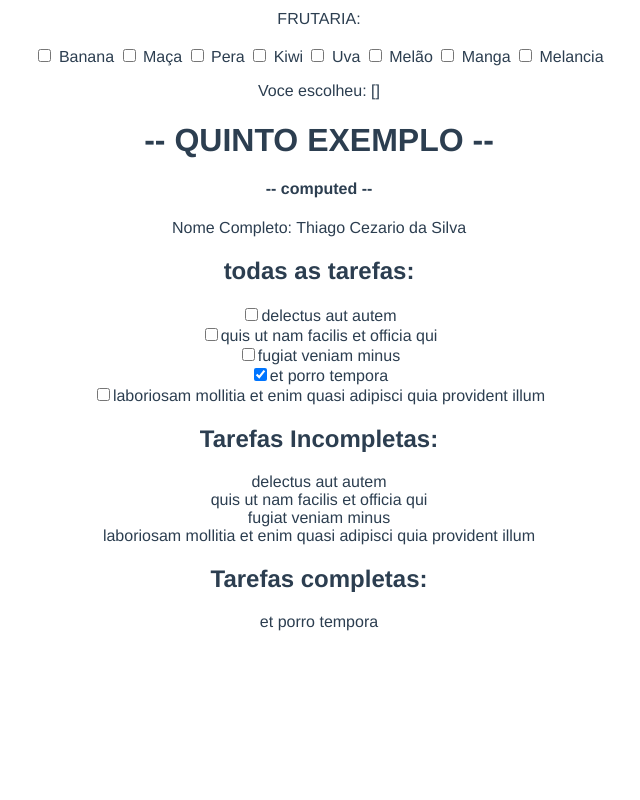
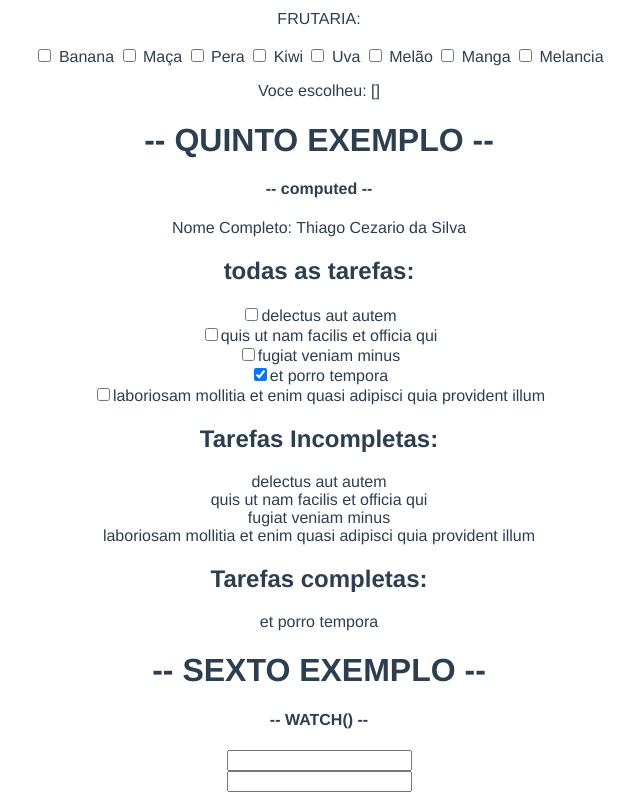
Before and after one commit to Thiago-cez/Vue3, a Vue app in the folder aprendendo-vue/: page / in a window 1280 px wide. Shown: the part 739-1539 px from the top of the page, without its empty margins (321-961 px from the left). Before the commit the page ends 1378 px from the top, so only its background shows below. Built offline with nearby package versions, Linux system fonts and the light colour scheme.

Commit message:
Feat class 11 complete

```diff
--- a/aprendendo-vue/src/App.vue
+++ b/aprendendo-vue/src/App.vue
@@ -76,6 +76,16 @@
         <h2>Tarefas completas: </h2>
         <div v-for="todo in tarefasConcluidas"
         :key="todo.id"> {{ todo.title }}</div>
+      </div>
+
+        <div>
+        <h1> -- SEXTO EXEMPLO -- </h1>
+        <h4> -- WATCH()  -- </h4>
+         <input v-model="user.firstName"> <br>
+         <input v-model="user.SecondName"><br>{{ user.firstName}} {{ user.SecondName }}
+        <div>
+
+      </div>
     </div>
 
 </template>
@@ -133,8 +143,12 @@ export default {
                     "title": "laboriosam mollitia et enim quasi adipisci quia provident illum",
                     "completed": false
                   }
-                ]
-       }
+                ],
+        user: {
+          firstName: "",
+          SecondName: ""
+        }
+        }
       },
   computed:{
     nomeCompleto() {
@@ -149,7 +163,16 @@ export default {
     tarefasConcluidas() {
       return this.todos.filter(todo => todo.completed)
     }
-}
+  },
+
+  watch: {
+    user: {
+      handler(){
+        alert(`O novo nome é  ${this.user.firstName} ${this.user.SecondName}`)
+      },
+      deep: true
+    }
+  }
 }
 </script>
 
```
Also changed, not shown: 1 other file (tests, documents, lock files or other folders).
